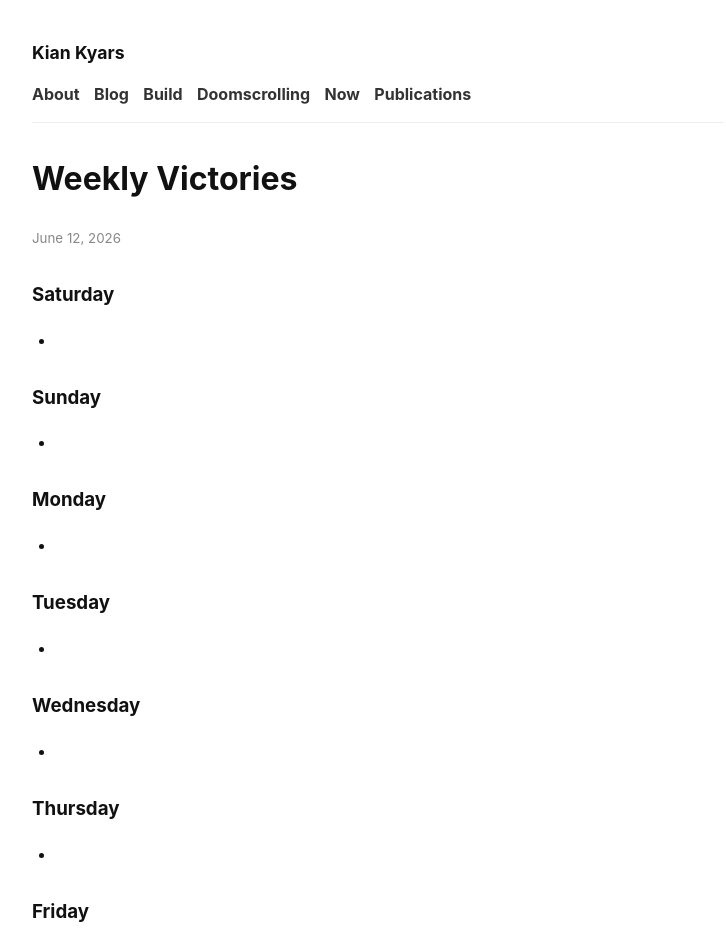
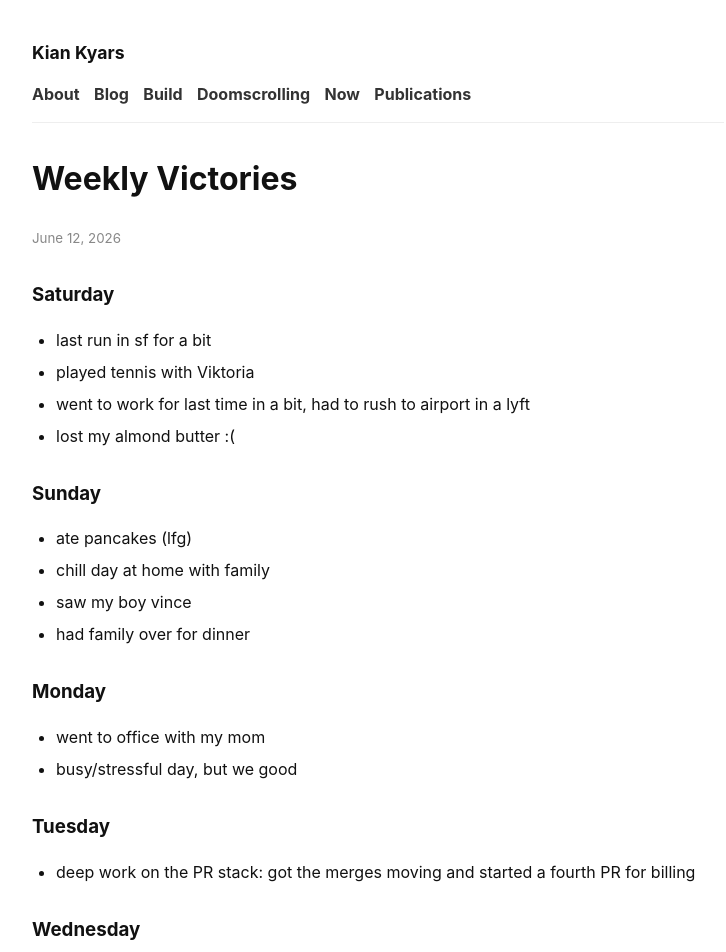
Before and after one commit to kiankyars/kiankyars.github.io, a Jekyll site: the page built from _posts/weekly-victories/2026-06-12-weekly-victories.md, in a window 1280 px wide and 1400 px high. Shown: the top 952 px of the window, without its empty margins (262-988 px from the left). Built offline with Jekyll 4.4.1, drawn with Linux system fonts in a browser that asks for light colours; some of the changed text lies outside the part shown.

Commit message:
weekly victories: backfill Jun 9-12, move catan night to Jun 11 w/ photos

```diff
--- a/_posts/weekly-victories/2026-06-12-weekly-victories.md
+++ b/_posts/weekly-victories/2026-06-12-weekly-victories.md
@@ -7,28 +7,39 @@
 
 ### Saturday
 
--
+- last run in sf for a bit
+- played tennis with Viktoria
+- went to work for last time in a bit, had to rush to airport in a lyft
+- lost my almond butter :(
 
 ### Sunday
 
--
+- ate pancakes (lfg)
+- chill day at home with family
+- saw my boy vince
+- had family over for dinner
 
 ### Monday
 
--
+- went to office with my mom
+- busy/stressful day, but we good
 
 ### Tuesday
 
--
+- deep work on the PR stack: got the merges moving and started a fourth PR for billing
 
 ### Wednesday
 
--
+- addressed the open problems at work
+- caught up on all my emails
+- cleaned my room
 
 ### Thursday
 
--
+- catan night ferda
+- ![](/imgs/2026-06-12-weekly-victories/catan1.jpeg)
+- ![](/imgs/2026-06-12-weekly-victories/catan2.jpeg)
 
 ### Friday
 
--
+- so honored that Joe read my semiconductor blog, people actually read my stuff
```
Also changed, not shown: _posts/weekly-victories/2026-06-05-weekly-victories.md (+2 -1 lines), 2 other files.
